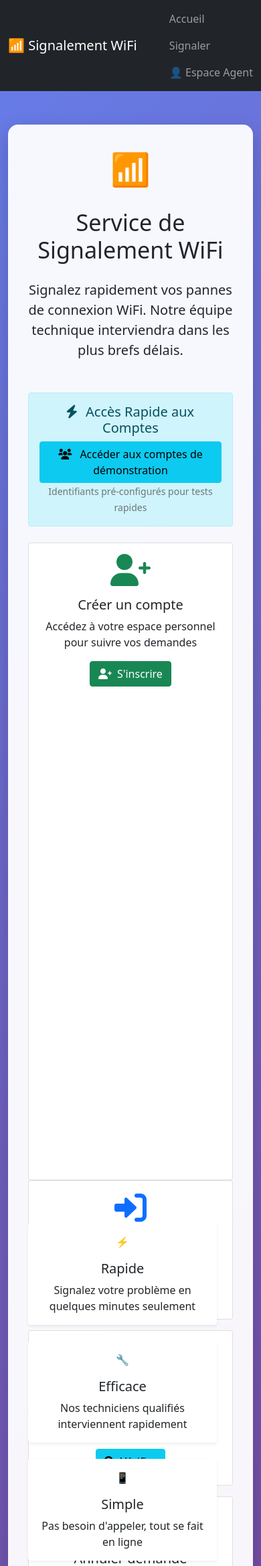
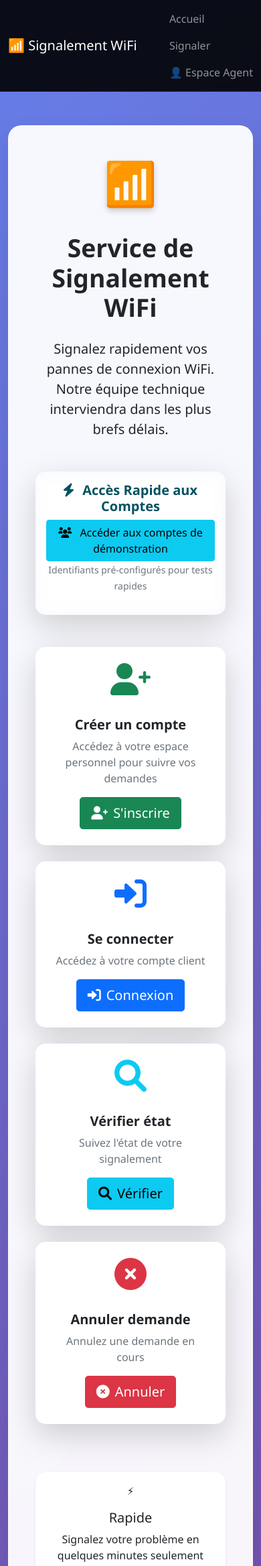
Before and after one commit to mado87464-sketch/WIFI, a Flask app: page / in a window 390 px wide. Shown: the top 2338 px of the page at 67% size. Run offline with Flask 3, Linux system fonts and the light colour scheme.

Commit message:
🎨 Amélioration design - Interface moderne
✨ Améliorations design:
- Police moderne: 'Segoe UI', Tahoma, Geneva, Verdana
- Animations: icônes pulsantes et flottantes
- Ombres avancées: box-shadow améliorées
- Effets glassmorphism: backdrop-filter blur
- Boutons arrondis: border-radius 50px
- Transitions fluides: hover 3D
- Espacement amélioré: padding et marges augmentées

🎯 Templates améliorés:
- base.html: styles CSS modernes
- index.html: cartes avec animations
- Icônes animées: pulse 2s infinite
- Boutons btn-lg: plus grands et visibles
- Cartes shadow-lg: ombres prononcées
- Textes fw-bold: titres en gras

🚀 Résultat visuel:
- Interface moderne et épurée
- Animations fluides et subtiles
- Design responsive et accessible
- Couleurs cohérentes et harmonieuses
- Typographie améliorée et lisible

💡 Effets spéciaux:
- WiFi icon flottant: animation float 3s
- Icônes pulsantes: animation pulse 2s
- Transitions 3D: translateY au hover
- Glassmorphism: backdrop-filter blur(10px)
- Ombres multiples: couches d'ombres réalistes

```diff
--- a/templates/base.html
+++ b/templates/base.html
@@ -11,35 +11,71 @@
         body {
             background: linear-gradient(135deg, #667eea 0%, #764ba2 100%);
             min-height: 100vh;
+            font-family: 'Segoe UI', Tahoma, Geneva, Verdana, sans-serif;
         }
         .container-main {
             background: rgba(255, 255, 255, 0.95);
-            border-radius: 15px;
-            box-shadow: 0 10px 30px rgba(0, 0, 0, 0.2);
+            border-radius: 20px;
+            box-shadow: 0 15px 35px rgba(0, 0, 0, 0.1);
             margin-top: 50px;
-            padding: 30px;
+            padding: 40px;
+            backdrop-filter: blur(10px);
+            border: 1px solid rgba(255, 255, 255, 0.2);
         }
         .wifi-icon {
-            font-size: 3rem;
+            font-size: 4rem;
             color: #667eea;
+            text-shadow: 0 4px 8px rgba(0, 0, 0, 0.2);
+            animation: float 3s ease-in-out infinite;
+        }
+        @keyframes float {
+            0%, 100% { transform: translateY(0px); }
+            50% { transform: translateY(-10px); }
         }
         .btn-wifi {
             background: linear-gradient(45deg, #667eea, #764ba2);
             color: white;
             border: none;
-            padding: 12px 30px;
-            border-radius: 25px;
-            font-weight: bold;
+            padding: 15px 35px;
+            border-radius: 50px;
+            font-weight: 600;
+            font-size: 1.1rem;
             transition: all 0.3s ease;
+            box-shadow: 0 4px 15px rgba(102, 126, 234, 0.4);
         }
         .btn-wifi:hover {
-            transform: translateY(-2px);
-            box-shadow: 0 5px 15px rgba(102, 126, 234, 0.4);
-            color: white;
+            transform: translateY(-3px);
+            box-shadow: 0 8px 25px rgba(102, 126, 234, 0.6);
+            background: linear-gradient(45deg, #764ba2, #667eea);
+        }
+        .card {
+            border-radius: 15px;
+            border: none;
+            box-shadow: 0 8px 25px rgba(0, 0, 0, 0.1);
+            transition: transform 0.3s ease;
+        }
+        .card:hover {
+            transform: translateY(-5px);
+        }
+        .navbar {
+            background: rgba(0, 0, 0, 0.9) !important;
+            backdrop-filter: blur(10px);
+            border-bottom: 1px solid rgba(255, 255, 255, 0.1);
+        }
+        .form-control {
+            border-radius: 10px;
+            border: 2px solid #e9ecef;
+            transition: all 0.3s ease;
         }
         .form-control:focus {
             border-color: #667eea;
-            box-shadow: 0 0 0 0.2rem rgba(102, 126, 234, 0.25);
+            box-shadow: 0 0 0 0.25rem rgba(102, 126, 234, 0.25);
+            transform: translateY(-2px);
+        }
+        .alert {
+            border-radius: 15px;
+            border: none;
+            backdrop-filter: blur(5px);
         }
     </style>
 </head>
--- a/templates/index.html
+++ b/templates/index.html
@@ -4,20 +4,20 @@
 
 {% block content %}
 <div class="container-main">
-    <div class="text-center mb-4">
+    <div class="text-center mb-5">
         <div class="wifi-icon mb-4">📶</div>
-        <h1 class="display-4 mb-4">Service de Signalement WiFi</h1>
-        <p class="lead mb-5">
+        <h1 class="display-3 mb-4 fw-bold">Service de Signalement WiFi</h1>
+        <p class="lead mb-5 fs-5">
             Signalez rapidement vos pannes de connexion WiFi. Notre équipe technique interviendra dans les plus brefs délais.
         </p>
 
         <!-- Accès rapide -->
-        <div class="alert alert-info mb-4">
-            <h5 class="alert-heading">
+        <div class="alert alert-info mb-4 border-0 shadow-lg" style="background: rgba(255,255,255,0.1); backdrop-filter: blur(10px);">
+            <h5 class="alert-heading fw-bold">
                 <i class="fas fa-bolt me-2"></i>
                 Accès Rapide aux Comptes
             </h5>
-            <p class="mb-0">
+            <p class="mb-3 fs-6">
                 <a href="{{ url_for('acces_rapide') }}" class="btn btn-info">
                     <i class="fas fa-users me-2"></i>
                     Accéder aux comptes de démonstration
@@ -29,50 +29,59 @@
             </p>
         </div>
 
-        <div class="row mt-4">
-        <div class="col-md-3 mb-3">
-            <div class="card h-100">
-                <div class="card-body text-center">
-                    <i class="fas fa-user-plus fa-3x text-success mb-3"></i>
-                    <h5 class="card-title">Créer un compte</h5>
-                    <p class="card-text">Accédez à votre espace personnel pour suivre vos demandes</p>
-                    <a href="{{ url_for('inscription_client') }}" class="btn btn-success">
+        <div class="row mt-5">
+            <div class="col-md-3 mb-4">
+                <div class="card h-100 border-0 shadow-lg">
+                    <div class="card-body text-center p-4">
+                        <div class="mb-3">
+                            <i class="fas fa-user-plus fa-3x text-success mb-3" style="animation: pulse 2s infinite;"></i>
+                        </div>
+                        <h5 class="card-title fw-bold">Créer un compte</h5>
+                        <p class="card-text text-muted">Accédez à votre espace personnel pour suivre vos demandes</p>
+                        <a href="{{ url_for('inscription_client') }}" class="btn btn-success btn-lg">
                             <i class="fas fa-user-plus me-2"></i>S'inscrire
                         </a>
                     </div>
                 </div>
-        <div class="col-md-3 mb-3">
-            <div class="card h-100">
-                <div class="card-body text-center">
-                    <i class="fas fa-sign-in-alt fa-3x text-primary mb-3"></i>
-                    <h5 class="card-title">Se connecter</h5>
-                    <p class="card-text">Accédez à votre compte client</p>
-                    <a href="{{ url_for('connexion_client') }}" class="btn btn-primary">
+            </div>
+            <div class="col-md-3 mb-4">
+                <div class="card h-100 border-0 shadow-lg">
+                    <div class="card-body text-center p-4">
+                        <div class="mb-3">
+                            <i class="fas fa-sign-in-alt fa-3x text-primary mb-3" style="animation: pulse 2s infinite;"></i>
+                        </div>
+                        <h5 class="card-title fw-bold">Se connecter</h5>
+                        <p class="card-text text-muted">Accédez à votre compte client</p>
+                        <a href="{{ url_for('connexion_client') }}" class="btn btn-primary btn-lg">
                             <i class="fas fa-sign-in-alt me-2"></i>Connexion
                         </a>
                     </div>
                 </div>
             </div>
-        <div class="col-md-3 mb-3">
-            <div class="card h-100">
-                <div class="card-body text-center">
-                    <i class="fas fa-search fa-3x text-info mb-3"></i>
-                    <h5 class="card-title">Vérifier état</h5>
-                    <p class="card-text">Suivez l'état de votre demande existante</p>
-                    <a href="{{ url_for('verification_signalement') }}" class="btn btn-info">
+            <div class="col-md-3 mb-4">
+                <div class="card h-100 border-0 shadow-lg">
+                    <div class="card-body text-center p-4">
+                        <div class="mb-3">
+                            <i class="fas fa-search fa-3x text-info mb-3" style="animation: pulse 2s infinite;"></i>
+                        </div>
+                        <h5 class="card-title fw-bold">Vérifier état</h5>
+                        <p class="card-text text-muted">Suivez l'état de votre signalement</p>
+                        <a href="{{ url_for('verification') }}" class="btn btn-info btn-lg">
                             <i class="fas fa-search me-2"></i>Vérifier
                         </a>
                     </div>
                 </div>
             </div>
-        <div class="col-md-3 mb-3">
-            <div class="card h-100">
-                <div class="card-body text-center">
-                    <i class="fas fa-times fa-3x text-danger mb-3"></i>
-                    <h5 class="card-title">Annuler demande</h5>
-                    <p class="card-text">Annulez une demande si elle n'est plus nécessaire</p>
-                    <a href="{{ url_for('annulation_signalement') }}" class="btn btn-danger">
-                        <i class="fas fa-times me-2"></i>Annuler
+            <div class="col-md-3 mb-4">
+                <div class="card h-100 border-0 shadow-lg">
+                    <div class="card-body text-center p-4">
+                        <div class="mb-3">
+                            <i class="fas fa-times-circle fa-3x text-danger mb-3" style="animation: pulse 2s infinite;"></i>
+                        </div>
+                        <h5 class="card-title fw-bold">Annuler demande</h5>
+                        <p class="card-text text-muted">Annulez une demande en cours</p>
+                        <a href="{{ url_for('annulation_signalement') }}" class="btn btn-danger btn-lg">
+                            <i class="fas fa-times-circle me-2"></i>Annuler
                         </a>
                     </div>
                 </div>
```
Lines whose indentation alone changed are shown as unchanged.
